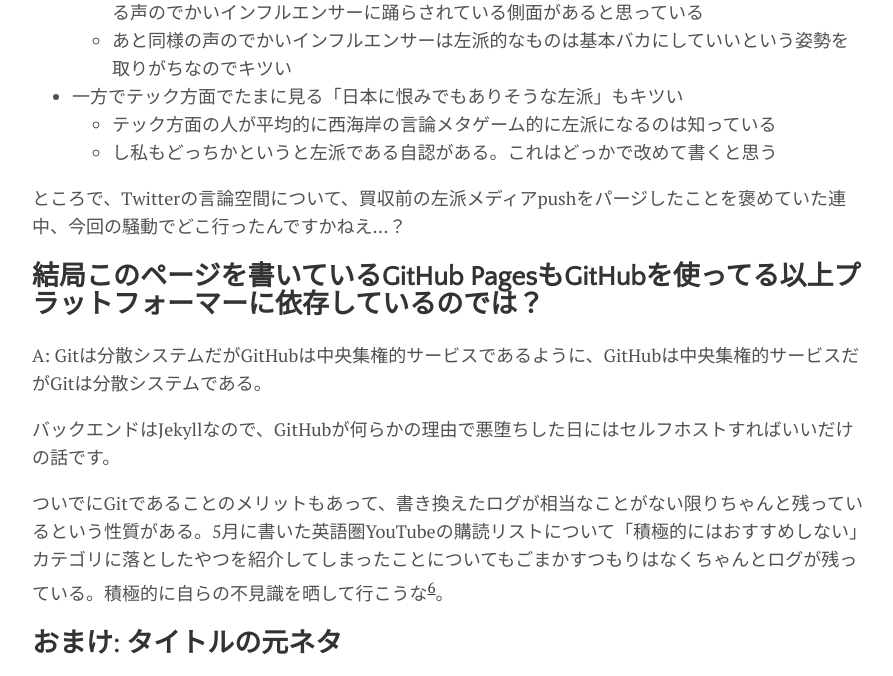
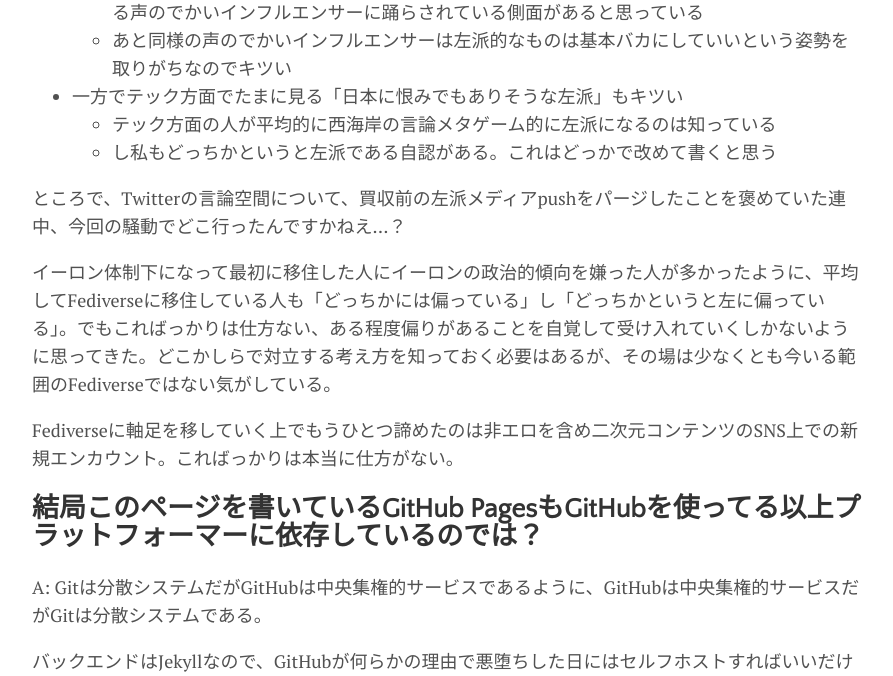
Before and after one commit to sylph01/sylph01.github.io, a Jekyll site: the page built from _posts/2023-07-03-lost-wing-at-point-zero.md, in a window 1280 px wide and 900 px high, scrolled down 4441 px, cut to the strip 0-676 px from the top of the window. Shown: the whole strip, without its empty margins (192-1085 px from the left). Built offline with Jekyll 4.4.1, drawn with Linux system fonts in a browser that asks for light colours; nearby versions of some CDN libraries; comment, search, counter and statistics services are not loaded.

Commit message:
[lwa.0] add

```diff
--- a/_posts/2023-07-03-lost-wing-at-point-zero.md
+++ b/_posts/2023-07-03-lost-wing-at-point-zero.md
@@ -81,6 +81,10 @@
 
 ところで、Twitterの言論空間について、買収前の左派メディアpushをパージしたことを褒めていた連中、今回の騒動でどこ行ったんですかねえ…？
 
+イーロン体制下になって最初に移住した人にイーロンの政治的傾向を嫌った人が多かったように、平均してFediverseに移住している人も「どっちかには偏っている」し「どっちかというと左に偏っている」。でもこればっかりは仕方ない、ある程度偏りがあることを自覚して受け入れていくしかないように思ってきた。どこかしらで対立する考え方を知っておく必要はあるが、その場は少なくとも今いる範囲のFediverseではない気がしている。
+
+Fediverseに軸足を移していく上でもうひとつ諦めたのは非エロを含め二次元コンテンツのSNS上での新規エンカウント。こればっかりは本当に仕方がない。
+
 ## 結局このページを書いているGitHub PagesもGitHubを使ってる以上プラットフォーマーに依存しているのでは？
 
 A: Gitは分散システムだがGitHubは中央集権的サービスであるように、GitHubは中央集権的サービスだがGitは分散システムである。
```
